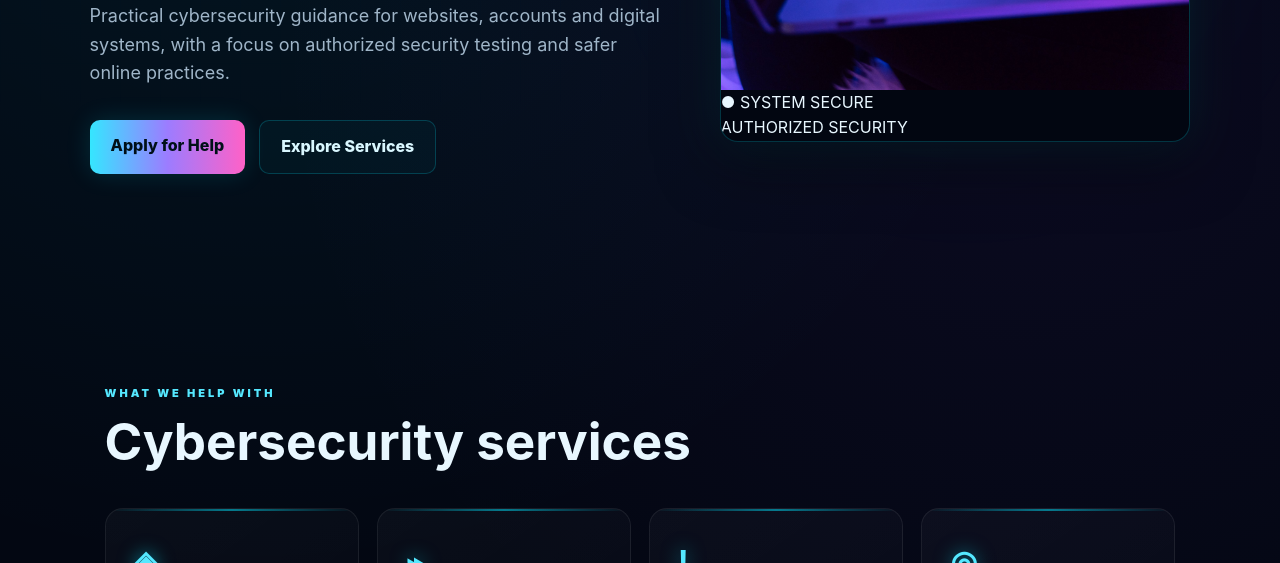
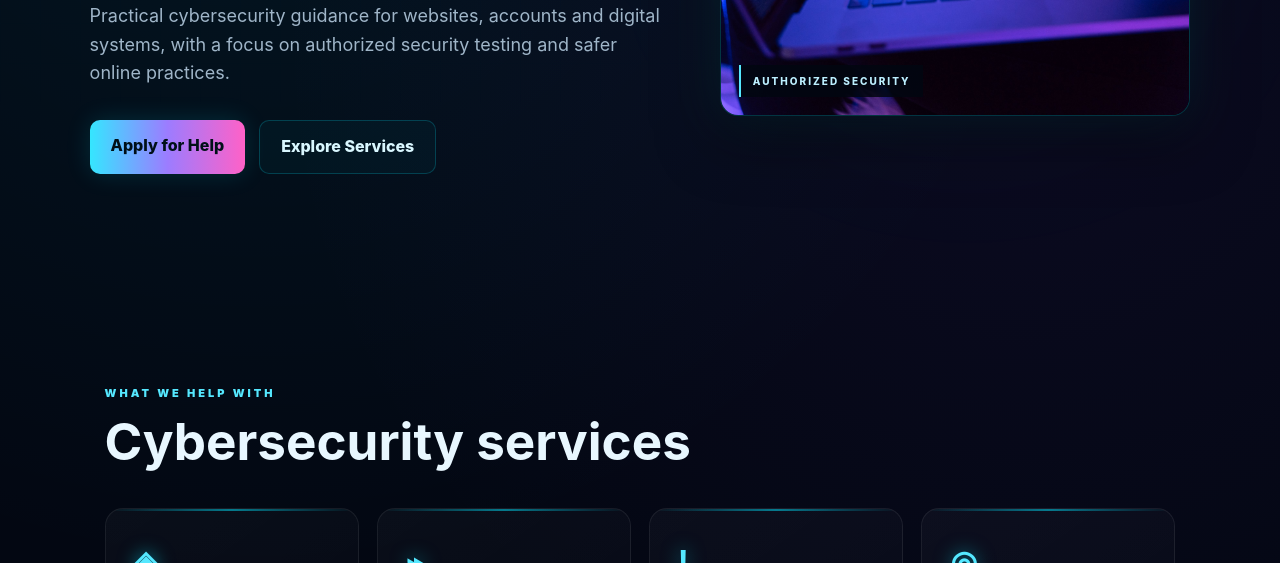
Before and after one commit to rk071254-hub/ravi-cyber-security, a plain HTML site: page index.html in a window 1280 px wide. Shown: the part 537-1100 px from the top of the page. Drawn offline with Linux system fonts and the light colour scheme.

Commit message:
Update style.css

```diff
--- a/style.css
+++ b/style.css
@@ -459,3 +459,39 @@ footer{
     top:0%;
   }
 }
+.security-badge{
+  position:absolute;
+  top:18px;
+  right:18px;
+  padding:9px 13px;
+  border:1px solid #55e8ff55;
+  border-radius:999px;
+  background:#020611dd;
+  backdrop-filter:blur(10px);
+  color:#8ff3ff;
+  font-size:11px;
+  font-weight:800;
+  letter-spacing:1px;
+  box-shadow:0 0 20px #00e5ff20;
+  z-index:3;
+}
+
+.security-badge span{
+  color:#6dffb2;
+  text-shadow:0 0 10px #6dffb2;
+  margin-right:5px;
+}
+
+.security-label{
+  position:absolute;
+  bottom:18px;
+  left:18px;
+  padding:8px 12px;
+  border-left:2px solid #55e8ff;
+  background:#020611dd;
+  color:#bcefff;
+  font-size:10px;
+  font-weight:800;
+  letter-spacing:2px;
+  z-index:3;
+}
```
